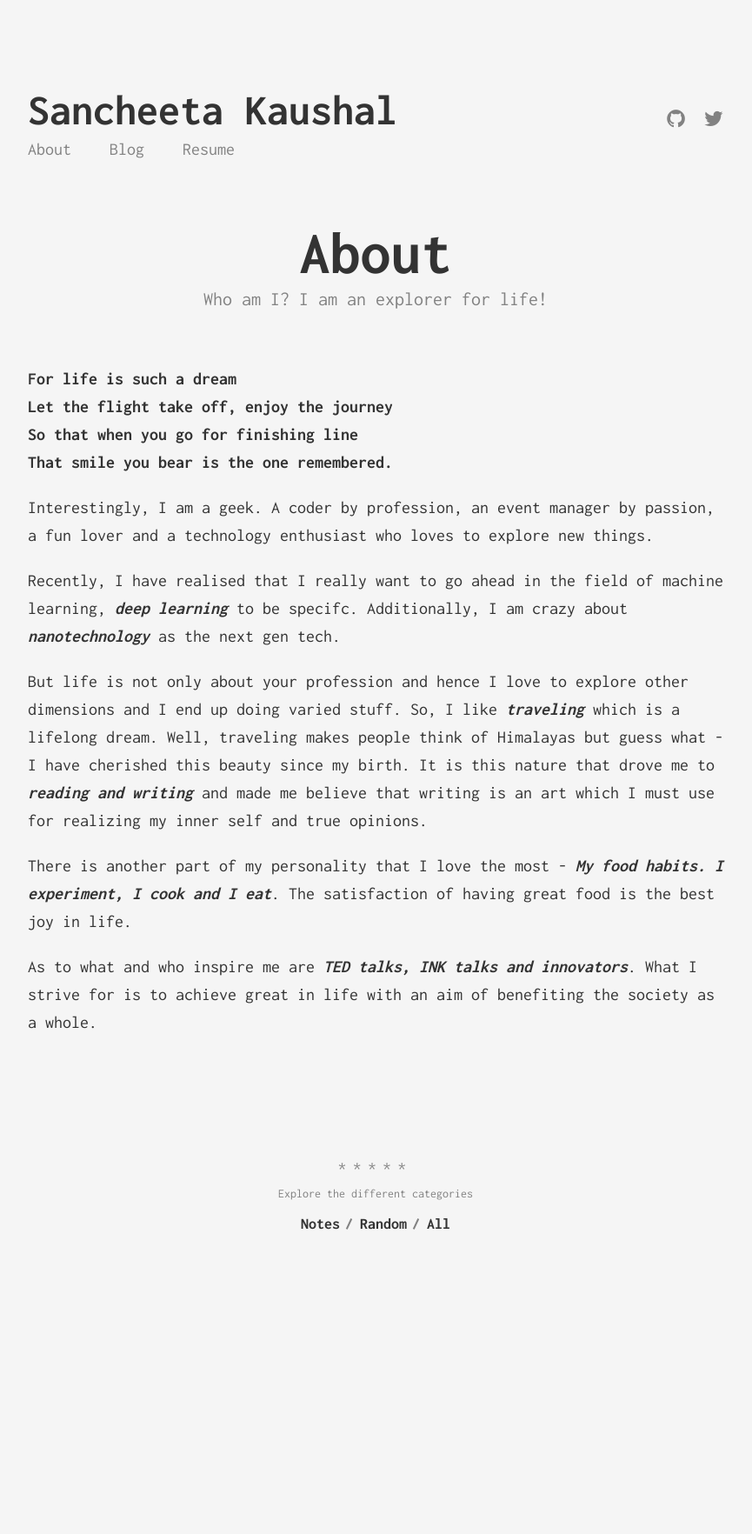
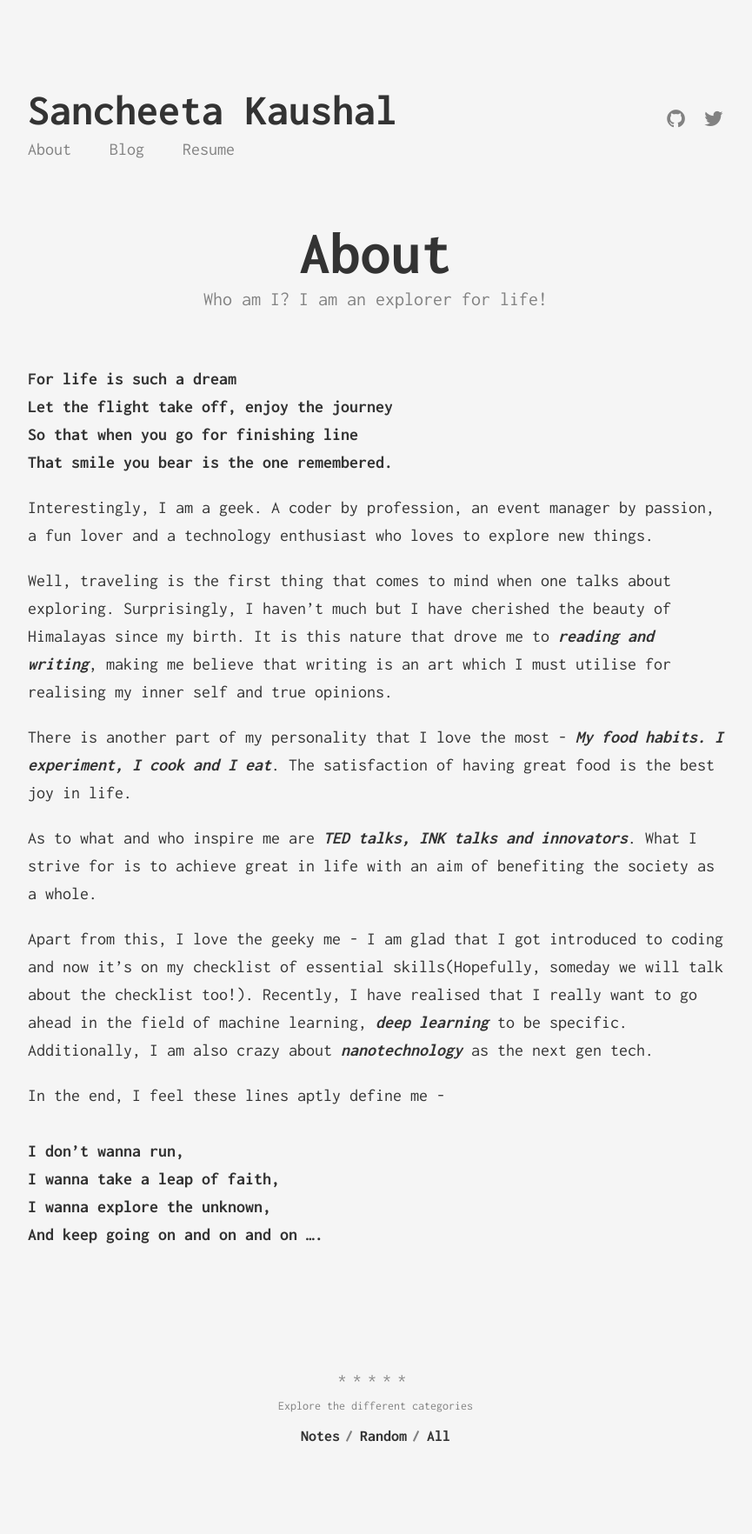
Before and after one commit to sanchee16/sanchee16.github.io, a Jekyll site: the page built from about.md, in a window 1280 px wide. Shown: the whole page at 87% size, without its empty margins (208-1073 px from the left). Built offline with Jekyll 4.4.1, drawn with Linux system fonts in a browser that asks for light colours; before the commit the page ends 1520 px from its top, so only the background shows below that.

Commit message:
Fix typos and change about me

```diff
--- a/about.md
+++ b/about.md
@@ -12,10 +12,16 @@ permalink: /about/
 
 Interestingly, I am a geek. A coder by profession, an event manager by passion, a fun lover and a technology enthusiast who loves to explore new things.
 
-Recently, I have realised that I really want to go ahead in the field of machine learning, ***deep learning*** to be specifc. Additionally, I am crazy about ***nanotechnology*** as the next gen tech.
-
-But life is not only about your profession and hence I love to explore other dimensions and I end up doing varied stuff. So, I like ***traveling*** which is a lifelong dream. Well, traveling makes people think of Himalayas but guess what - I have cherished this beauty since my birth. It is this nature that drove me to ***reading and writing*** and made me believe that writing is an art which I must use for realizing my inner self and true opinions.
+Well, traveling is the first thing that comes to mind when one talks about exploring. Surprisingly, I haven't much but I have cherished the beauty of Himalayas since my birth. It is this nature that drove me to ***reading and writing***, making me believe that writing is an art which I must utilise for realising my inner self and true opinions.
 
 There is another part of my personality that I love the most - ***My food habits. I experiment, I cook and I eat***. The satisfaction of having great food is the best joy in life.
 
 As to what and who inspire me are ***TED talks, INK talks and innovators***. What I strive for is to achieve great in life with an aim of benefiting the society as a whole.
+
+Apart from this, I love the geeky me - I am glad that I got introduced to coding and now it's on my checklist of essential skills(Hopefully, someday we will talk about the checklist too!). Recently, I have realised that I really want to go ahead in the field of machine learning, ***deep learning*** to be specific. Additionally, I am also crazy about ***nanotechnology*** as the next gen tech.
+
+In the end, I feel these lines aptly define me -  <br> <br>
+**I don't wanna run,** <br>
+**I wanna take a leap of faith,**  <br>
+**I wanna explore the unknown,**  <br>
+**And keep going on and on and on ....**  <br>
```
Also changed, not shown: 4 other files.
